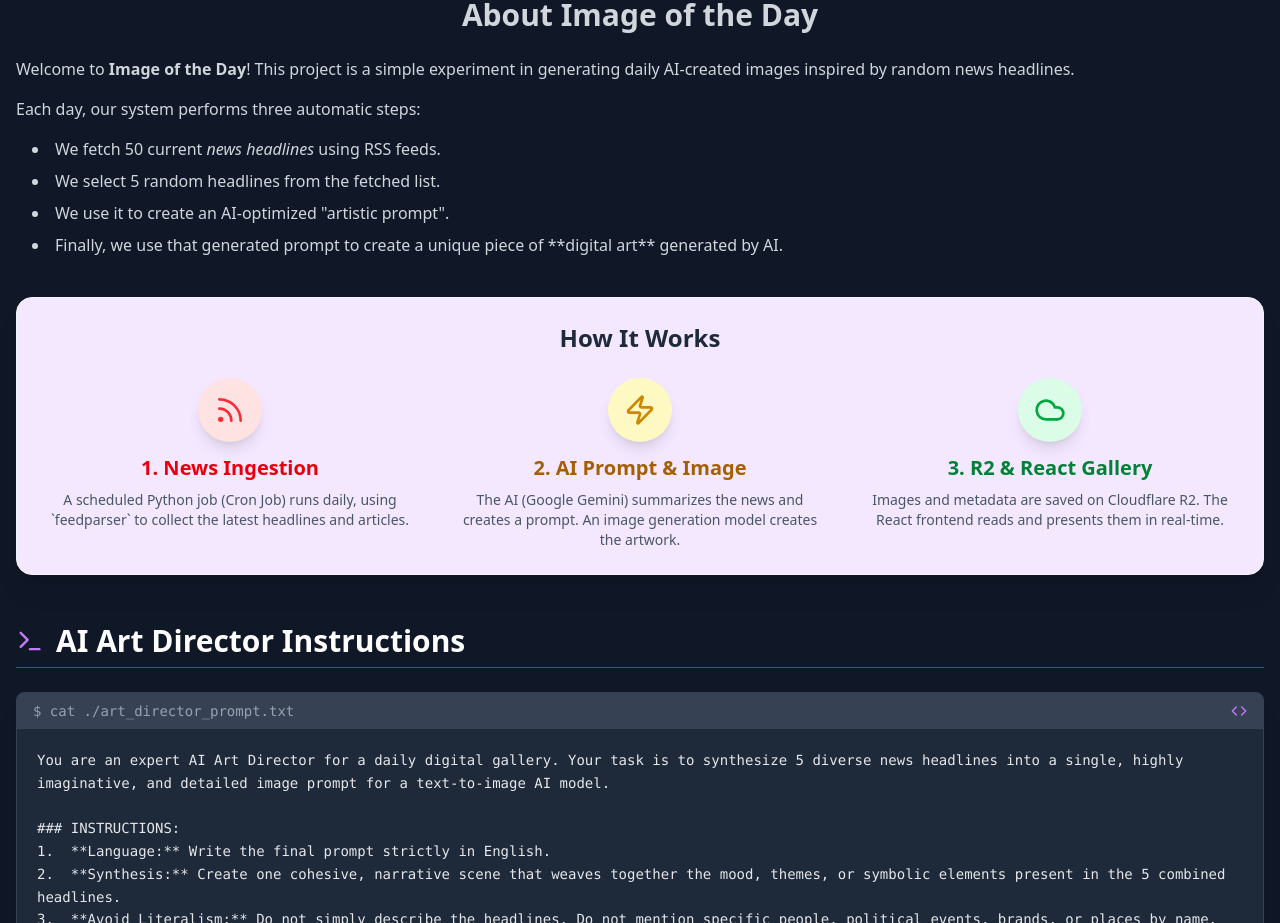
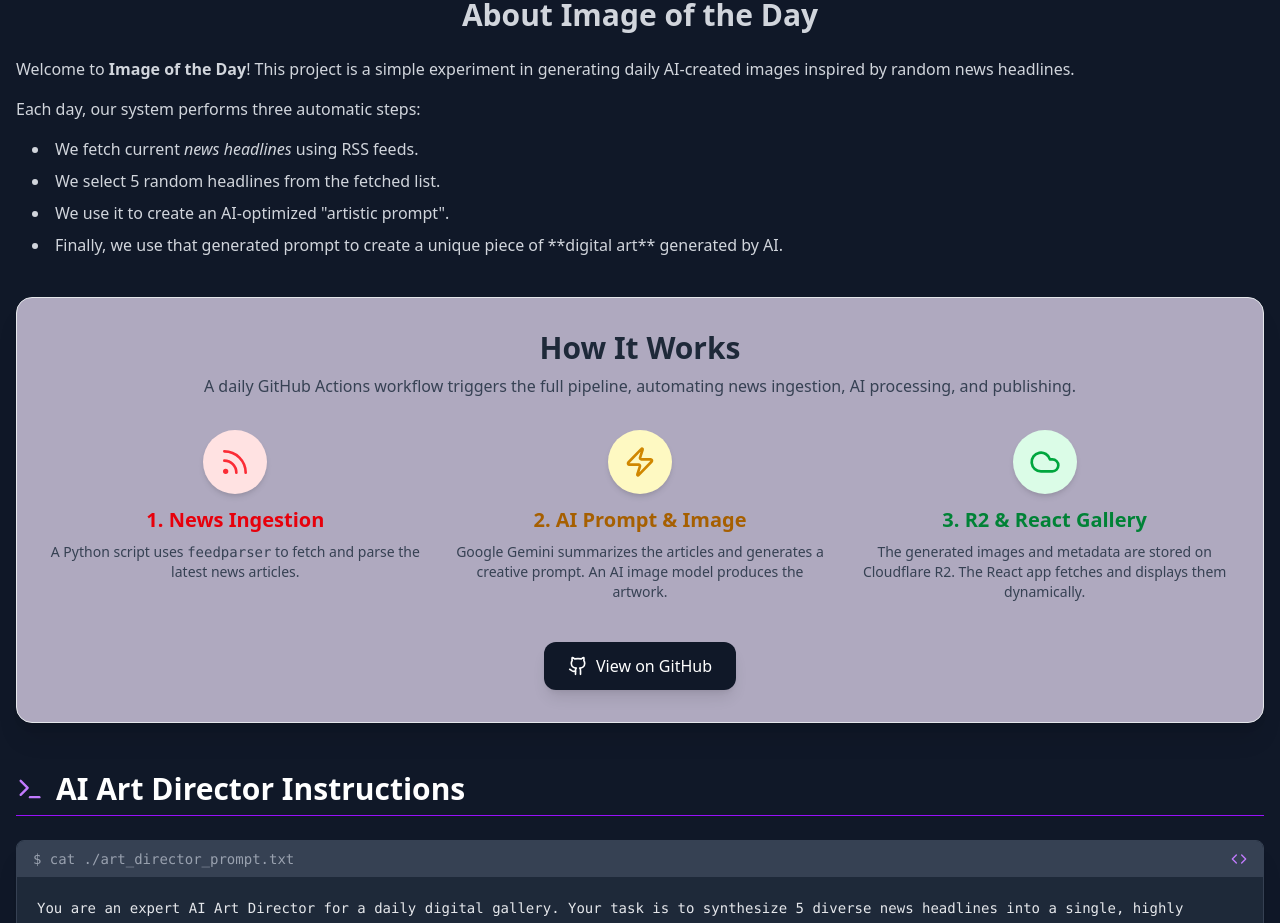
Before and after one commit to loreBianchi/image-of-the-day-fe, a React (Vite) app: page /about in a window 1280 px wide. Shown: the part 440-1363 px from the top of the page. Built offline with nearby package versions, Linux system fonts and the light colour scheme.

Commit message:
feat: styling template

```diff
--- a/src/components/WorflowDesc.tsx
+++ b/src/components/WorflowDesc.tsx
@@ -1,42 +1,62 @@
-import { Rss, Zap, Cloud } from "lucide-react";
+import { Rss, Zap, Cloud, Github } from "lucide-react";
 
 export const WorkflowDesc = () => (
-  <div className="mb-12 p-6 bg-purple-100 rounded-2xl shadow-xl border border-gray-100">
-    <h2 className="text-2xl font-bold text-center mb-6 text-gray-800">How It Works</h2>
+  <div className="mb-12 p-8 bg-purple-100/70 rounded-2xl shadow-xl border border-gray-200">
+    <h2 className="text-3xl font-bold text-center mb-2 text-gray-800">
+      How It Works
+    </h2>
+
+    {/* NEW: GitHub Actions description */}
+    <p className="text-center text-gray-700 mb-8">
+      A daily GitHub Actions workflow triggers the full pipeline, automating news ingestion, AI processing, and publishing.
+    </p>
 
     <div className="grid grid-cols-1 md:grid-cols-3 gap-8 text-center">
-      {/* Step 1: News ingestion */}
-      <div className="flex flex-col items-center">
-        <div className="p-4 bg-red-100 rounded-full mb-3 shadow-lg">
+      {/* Step 1 */}
+      <div className="flex flex-col items-center transition-transform hover:scale-105">
+        <div className="p-4 bg-red-100 rounded-full mb-3 shadow-md">
           <Rss className="text-red-500" size={32} />
         </div>
         <h3 className="text-xl font-semibold mb-2 text-red-600">1. News Ingestion</h3>
-        <p className="text-gray-600 text-sm">
-          A scheduled Python job (Cron Job) runs daily, using `feedparser` to collect the latest headlines and articles.
+        <p className="text-gray-700 text-sm">
+          A Python script uses <code>feedparser</code> to fetch and parse the latest news articles.
         </p>
       </div>
 
-      {/* Step 2: AI Generation */}
-      <div className="flex flex-col items-center">
-        <div className="p-4 bg-yellow-100 rounded-full mb-3 shadow-lg">
+      {/* Step 2 */}
+      <div className="flex flex-col items-center transition-transform hover:scale-105">
+        <div className="p-4 bg-yellow-100 rounded-full mb-3 shadow-md">
           <Zap className="text-yellow-600" size={32} />
         </div>
         <h3 className="text-xl font-semibold mb-2 text-yellow-700">2. AI Prompt & Image</h3>
-        <p className="text-gray-600 text-sm">
-          The AI (Google Gemini) summarizes the news and creates a prompt. An image generation model creates the artwork.
+        <p className="text-gray-700 text-sm">
+          Google Gemini summarizes the articles and generates a creative prompt. An AI image model produces the artwork.
         </p>
       </div>
 
-      {/* Step 3: Serverless Distribution */}
-      <div className="flex flex-col items-center">
-        <div className="p-4 bg-green-100 rounded-full mb-3 shadow-lg">
+      {/* Step 3 */}
+      <div className="flex flex-col items-center transition-transform hover:scale-105">
+        <div className="p-4 bg-green-100 rounded-full mb-3 shadow-md">
           <Cloud className="text-green-600" size={32} />
         </div>
         <h3 className="text-xl font-semibold mb-2 text-green-700">3. R2 & React Gallery</h3>
-        <p className="text-gray-600 text-sm">
-          Images and metadata are saved on Cloudflare R2. The React frontend reads and presents them in real-time.
+        <p className="text-gray-700 text-sm">
+          The generated images and metadata are stored on Cloudflare R2. The React app fetches and displays them dynamically.
         </p>
       </div>
     </div>
+
+    {/* GitHub Repo Button */}
+    <div className="flex justify-center mt-10">
+      <a
+        href="https://github.com/loreBianchi/image-of-the-day"
+        target="_blank"
+        rel="noopener noreferrer"
+        className="flex items-center gap-2 bg-gray-900 text-white px-6 py-3 rounded-xl shadow-lg hover:bg-gray-800 transition"
+      >
+        <Github size={20} />
+        View on GitHub
+      </a>
+    </div>
   </div>
 );
--- a/src/pages/About.tsx
+++ b/src/pages/About.tsx
@@ -12,7 +12,7 @@ const About: React.FC = () => {
       </p>
       <p className="mb-4">Each day, our system performs three automatic steps:</p>
       <ul className="list-disc list-inside ml-4 space-y-2 mb-10">
-        <li>We fetch 50 current <i>news headlines</i> using RSS feeds.</li>
+        <li>We fetch current <i>news headlines</i> using RSS feeds.</li>
         <li>We select 5 random headlines from the fetched list.</li>
         <li>We use it to create an AI-optimized "artistic prompt".</li>
         <li>
```
